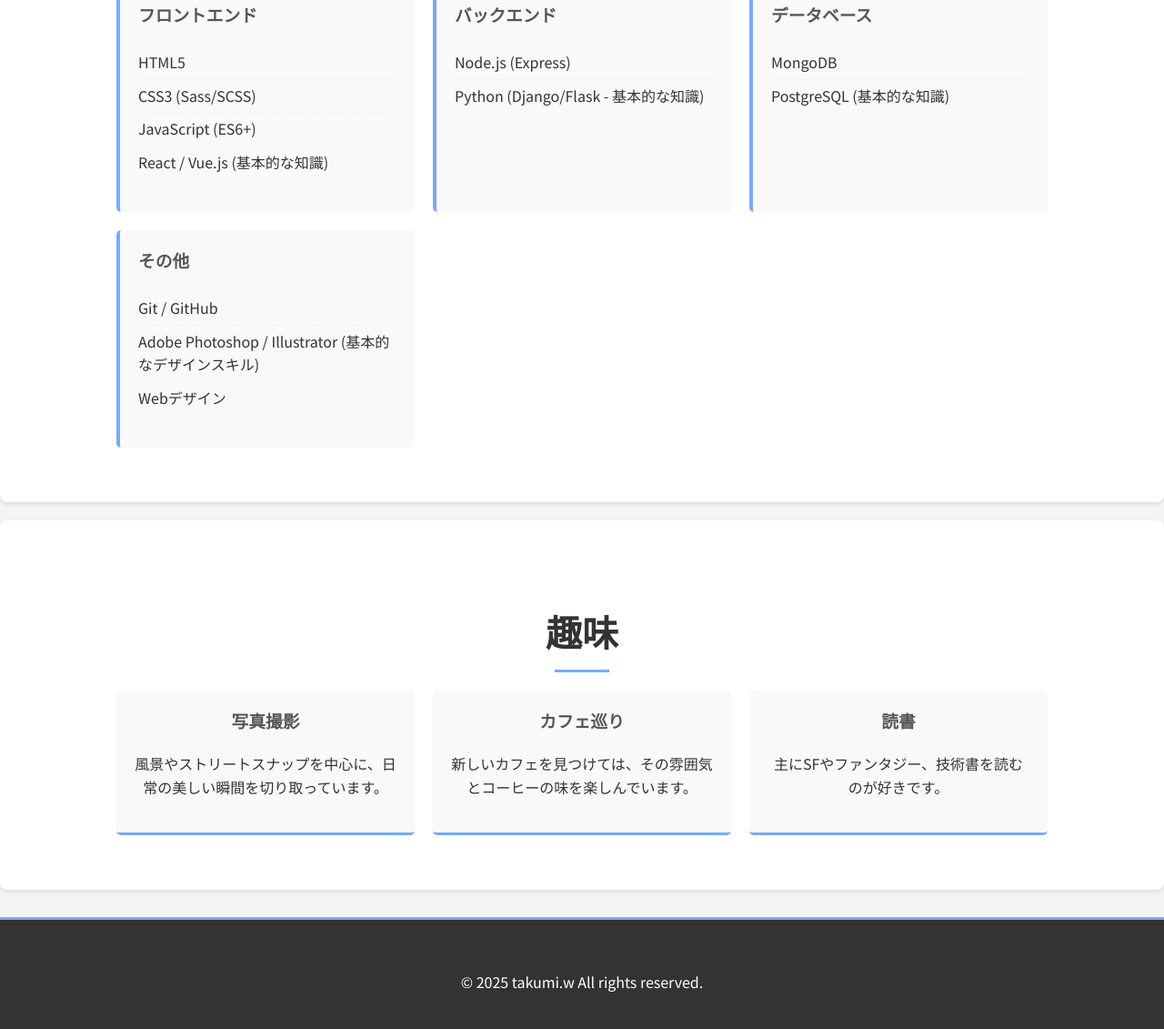
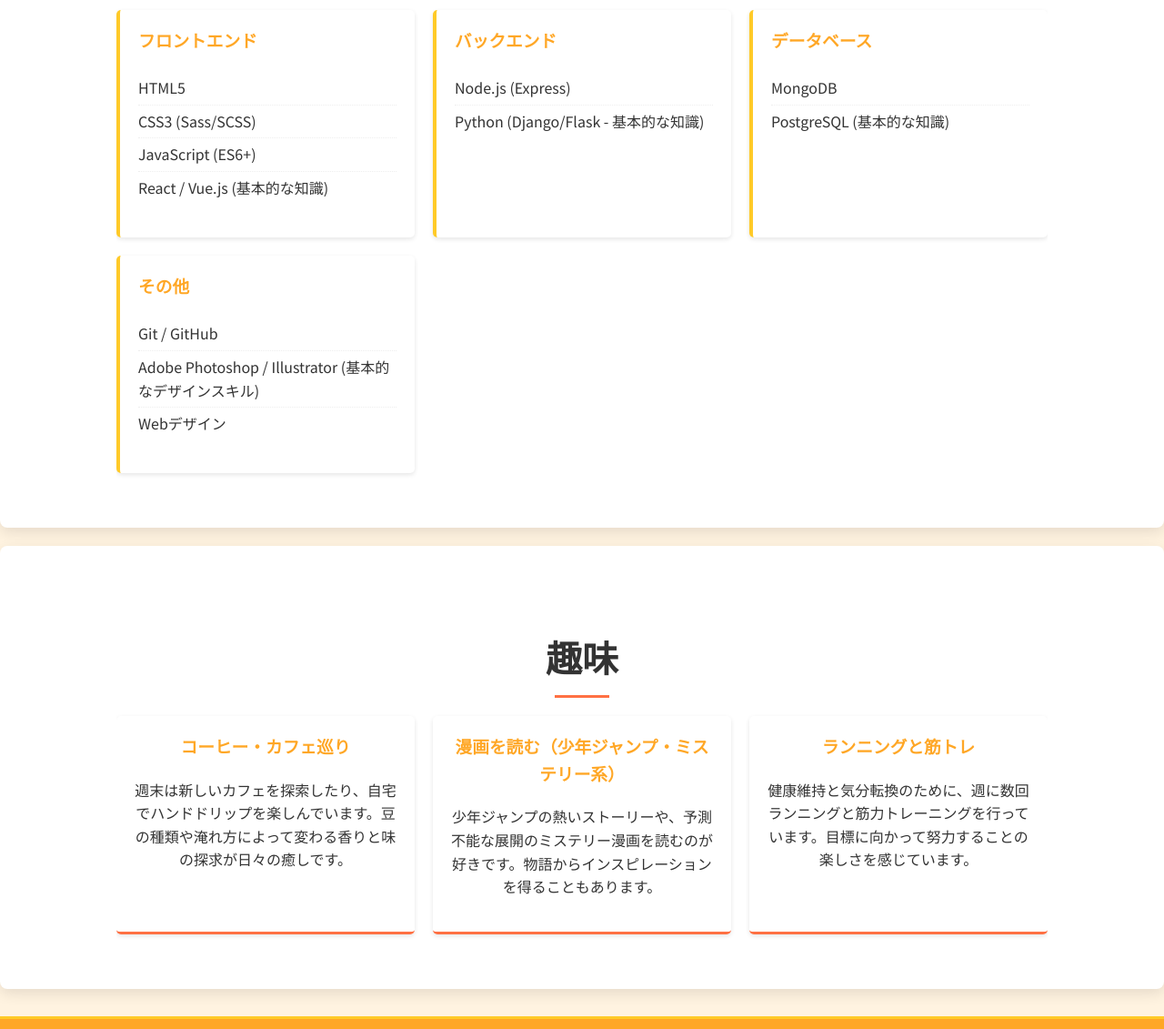
Before and after one commit to takumi-wkbys/Website-test, a plain HTML site: page index.html in a window 1280 px wide. Shown: the part 761-1892 px from the top of the page at 91% size. Drawn offline with Linux system fonts and the light colour scheme.

Commit message:
Update portfolio content and enhance site styling
色をオレンジベースに、自己紹介を自分に寄せて変えました。

```diff
--- a/index.html
+++ b/index.html
@@ -3,15 +3,15 @@
 <head>
     <meta charset="UTF-8">
     <meta name="viewport" content="width=device-width, initial-scale=1.0">
-    <title>takumi.w のポートフォリオ</title>
+    <title>若林拓海 のポートフォリオ</title>
     <link rel="stylesheet" href="style.css">
     <link href="https://fonts.googleapis.com/css2?family=Montserrat:wght@400;700&family=Noto+Sans+JP:wght@400;700&display=swap" rel="stylesheet">
 </head>
 <body>
     <header class="header">
         <div class="container">
-            <h1>takumi.w</h1>
-            <p>Web Developer | Creator</p>
+            <h1>若林拓海</h1>
+            <p>Web開発者 | 新規事業企画</p>
         </div>
     </header>
 
@@ -20,9 +20,9 @@
             <div class="container">
                 <h2>自己紹介</h2>
                 <p>
-                    はじめまして、takumi.wです。プログラミングとデザインに情熱を注ぐWebデベロッパーです。
-                    新しい技術を学ぶこと、そして美しいユーザーエクスペリエンスを創造することに喜びを感じています。
-                    このサイトを通じて、私の人柄やスキルについて知っていただければ幸いです。
+                    はじめまして、若林拓海です。Web開発を通じて、人々の課題を解決し、新しい価値を創造することに情熱を燃やしています。
+                    特に新規事業の立ち上げに興味があり、技術とビジネスの両面から貢献できるWebデベロッパーを目指しています。
+                    これまで培ってきたプログラミングスキルと、常に新しい知識を吸収し続ける探究心で、貴社の事業成長に貢献したいと考えております。
                 </p>
             </div>
         </section>
@@ -71,16 +71,16 @@
                 <h2>趣味</h2>
                 <div class="hobbies-list">
                     <div class="hobby-item">
-                        <h3>写真撮影</h3>
-                        <p>風景やストリートスナップを中心に、日常の美しい瞬間を切り取っています。</p>
+                        <h3>コーヒー・カフェ巡り</h3>
+                        <p>週末は新しいカフェを探索したり、自宅でハンドドリップを楽しんでいます。豆の種類や淹れ方によって変わる香りと味の探求が日々の癒しです。</p>
                     </div>
                     <div class="hobby-item">
-                        <h3>カフェ巡り</h3>
-                        <p>新しいカフェを見つけては、その雰囲気とコーヒーの味を楽しんでいます。</p>
+                        <h3>漫画を読む（少年ジャンプ・ミステリー系）</h3>
+                        <p>少年ジャンプの熱いストーリーや、予測不能な展開のミステリー漫画を読むのが好きです。物語からインスピレーションを得ることもあります。</p>
                     </div>
                     <div class="hobby-item">
-                        <h3>読書</h3>
-                        <p>主にSFやファンタジー、技術書を読むのが好きです。</p>
+                        <h3>ランニングと筋トレ</h3>
+                        <p>健康維持と気分転換のために、週に数回ランニングと筋力トレーニングを行っています。目標に向かって努力することの楽しさを感じています。</p>
                     </div>
                 </div>
             </div>
--- a/style.css
+++ b/style.css
@@ -1,12 +1,24 @@
 /* General Styles */
+:root {
+    --primary-color: #FFA726; /* 明るいオレンジ */
+    --secondary-color: #FFCA28; /* 明るい黄色 */
+    --accent-color: #FF7043; /* 少し濃いオレンジ */
+    --dark-text-color: #333;
+    --light-text-color: #fff;
+    --background-light: #fff3e0; /* ボディの背景色 */
+    --background-card: #ffffff;
+    --shadow-color: rgba(0, 0, 0, 0.1);
+}
+
 body {
     font-family: 'Noto Sans JP', sans-serif; /* 日本語フォントを優先 */
     line-height: 1.6;
     margin: 0;
     padding: 0;
-    background-color: #f4f4f4;
-    color: #333;
+    background-color: var(--background-light);
+    color: var(--dark-text-color);
 }
+
 
 .container {
     width: 80%;
@@ -22,11 +34,11 @@ h1, h2, h3 {
 
 /* Header */
 .header {
-    background: #333;
-    color: #fff;
+    background: var(--primary-color);
+    color: var(--light-text-color);
     padding-top: 30px;
     min-height: 70px;
-    border-bottom: #77aaff 3px solid;
+    border-bottom: var(--secondary-color) 3px solid;
     text-align: center;
 }
 
@@ -46,9 +58,9 @@ h1, h2, h3 {
 section {
     padding: 40px 0;
     margin-bottom: 20px;
-    background: #fff;
+    background: var(--background-card);
     border-radius: 8px;
-    box-shadow: 0 2px 5px rgba(0,0,0,0.1);
+    box-shadow: 0 5px 15px var(--shadow-color);
 }
 
 section h2 {
@@ -56,6 +68,7 @@ section h2 {
     margin-bottom: 30px;
     font-size: 2.5em;
     position: relative;
+    color: var(--dark-text-color);
 }
 
 section h2::after {
@@ -66,7 +79,7 @@ section h2::after {
     transform: translateX(-50%);
     width: 60px;
     height: 3px;
-    background-color: #77aaff;
+    background-color: var(--accent-color);
 }
 
 /* About Section */
@@ -85,19 +98,21 @@ section h2::after {
 }
 
 .skill-item {
-    background: #f9f9f9;
+    background: var(--background-card);
     padding: 20px;
-    border-left: #77aaff 4px solid;
+    border-left: var(--secondary-color) 4px solid;
     border-radius: 5px;
-    transition: transform 0.3s ease-in-out;
+    transition: transform 0.3s ease-in-out, box-shadow 0.3s ease-in-out;
+    box-shadow: 0 2px 5px var(--shadow-color);
 }
 
 .skill-item:hover {
     transform: translateY(-5px);
+    box-shadow: 0 8px 16px rgba(0,0,0,0.2);
 }
 
 .skill-item h3 {
-    color: #555;
+    color: var(--primary-color);
     margin-top: 0;
 }
 
@@ -124,22 +139,24 @@ section h2::after {
 }
 
 .hobby-item {
-    background: #f9f9f9;
+    background: var(--background-card);
     padding: 20px;
     border-radius: 5px;
     flex: 1 1 calc(33% - 40px); /* 3 items per row, with gap */
     box-sizing: border-box;
     text-align: center;
-    border-bottom: #77aaff 3px solid;
-    transition: background-color 0.3s ease;
+    border-bottom: var(--accent-color) 3px solid;
+    transition: background-color 0.3s ease, box-shadow 0.3s ease;
+    box-shadow: 0 2px 5px var(--shadow-color);
 }
 
 .hobby-item:hover {
-    background-color: #eaf3ff;
+    background-color: var(--secondary-color);
+    box-shadow: 0 8px 16px rgba(0,0,0,0.2);
 }
 
 .hobby-item h3 {
-    color: #555;
+    color: var(--primary-color);
     margin-top: 0;
 }
 
@@ -147,10 +164,10 @@ section h2::after {
 .footer {
     text-align: center;
     padding: 20px;
-    background: #333;
-    color: #fff;
+    background: var(--primary-color);
+    color: var(--light-text-color);
     margin-top: 30px;
-    border-top: #77aaff 3px solid;
+    border-top: var(--secondary-color) 3px solid;
 }
 
 /* Responsive Design */
```
